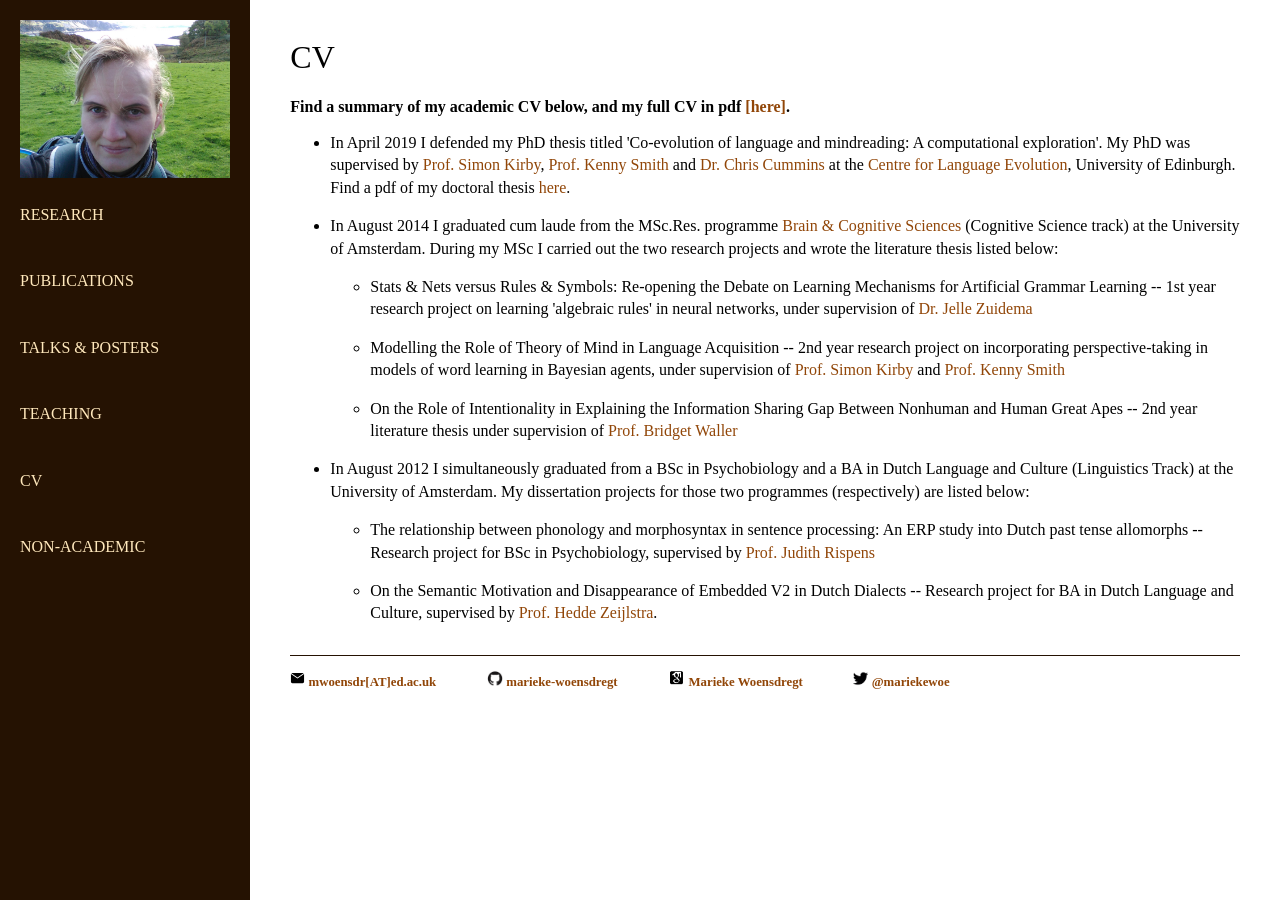
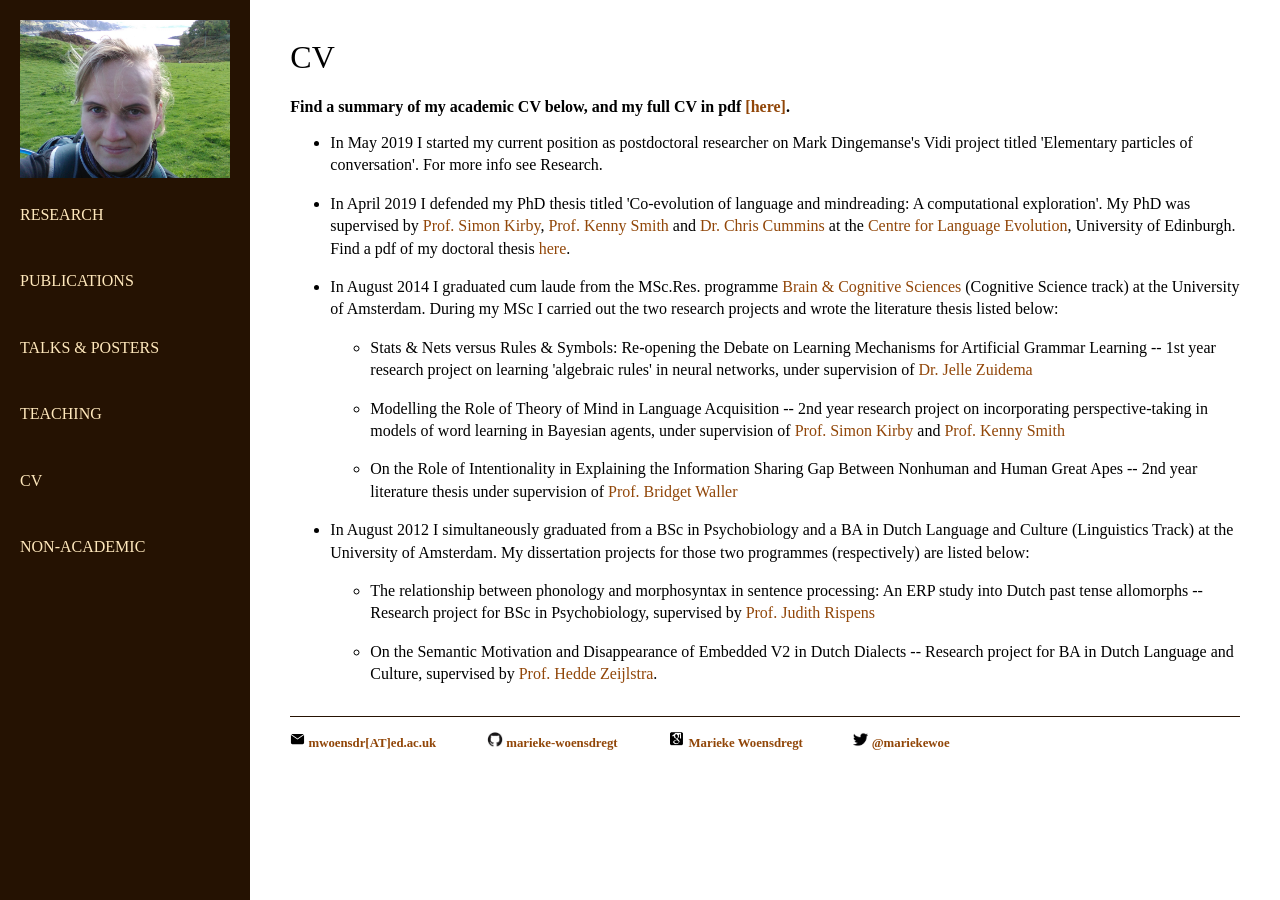
Before and after one commit to marieke-woensdregt/marieke-woensdregt.github.io, a Jekyll site: the page built from cv/index.html, in a window 1280 px wide. Built offline with Jekyll 4.4.1, drawn with Linux system fonts in a browser that asks for light colours.

Commit message:
Update index.html

```diff
--- a/cv/index.html
+++ b/cv/index.html
@@ -8,6 +8,12 @@ title: CV
 		<A HREF="https://github.com/marieke-woensdregt/marieke-woensdregt.github.io/blob/master/pdfs/cv_M_Woensdregt.pdf">
 		[here]</A>. </h3>
 		<ul>
+			<li><p> In May 2019 I started my current position as postdoctoral researcher on
+				Mark Dingemanse's Vidi project titled 'Elementary particles of conversation'.
+				For more info see Research.
+			</p></li>
+
+
 			<li><p> In April 2019 I defended my PhD thesis titled 'Co-evolution of language and mindreading:
 				A computational exploration'.
 				My PhD was supervised by <a href="http://www.lel.ed.ac.uk/~simon/">Prof. Simon Kirby</a>,
```
